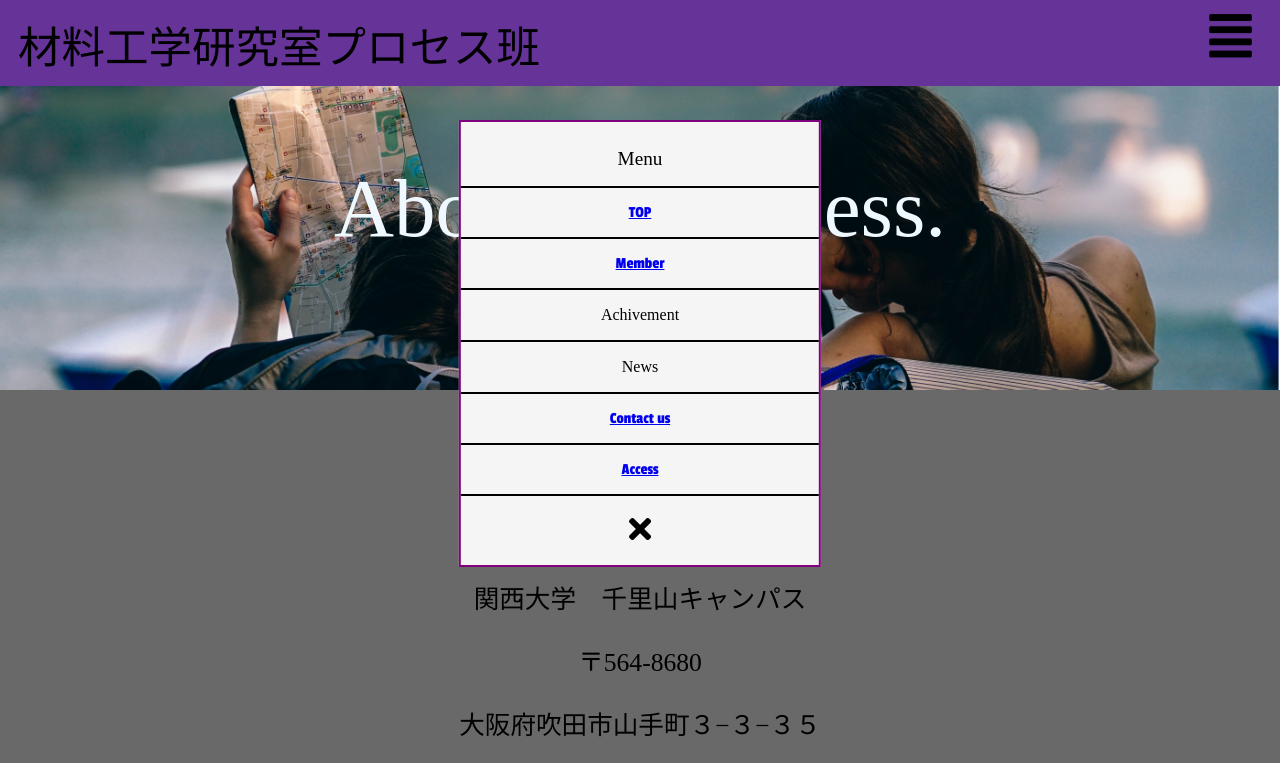
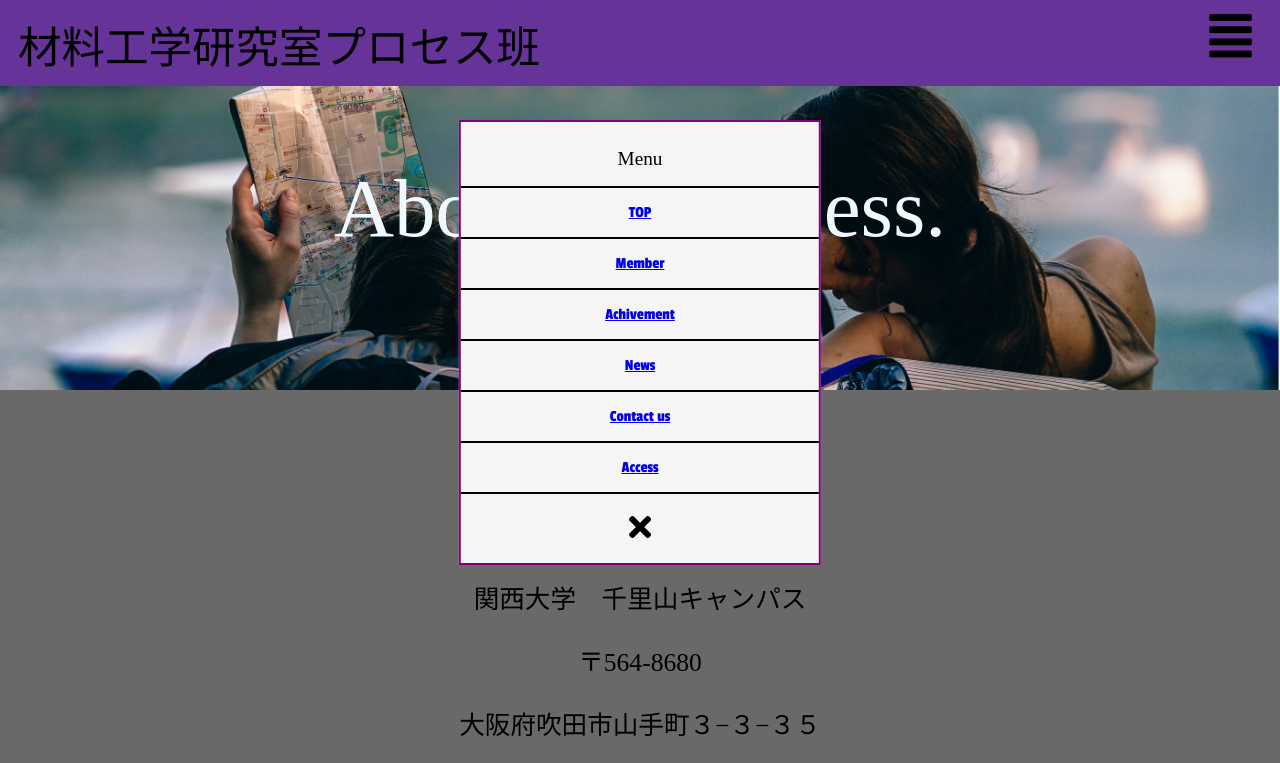
Before and after one commit to KA60KD62/KZP, a plain HTML site: page HTML/access.html in a window 1280 px wide. Both pictures are taken after a click on the element 1244 px from the left and 33 px from the top of the page. Shown: the top 763 px of the page. Drawn offline with nearby package versions, Linux system fonts and the light colour scheme; grey boxes are pictures that could not be loaded.

Commit message:
Update access.html

```diff
--- a/HTML/access.html
+++ b/HTML/access.html
@@ -32,8 +32,8 @@
             <div class="menu-list">
                 <p><a href="../index.html" class="link">TOP</a></p>
                 <p><a href="member.html" class="link">Member</a></p>
-                <p>Achivement</p>
-                <p>News</p>
+                <p><a href="achivement.html" class="link">Achivement</a></p>
+                <p><a href="news.html" class="link">News</a></p>
                 <p><a href="contact.html" class="link">Contact us</a></p>
                 <p><a href="access.html" class="link">Access</a></p>
             </div>
```
